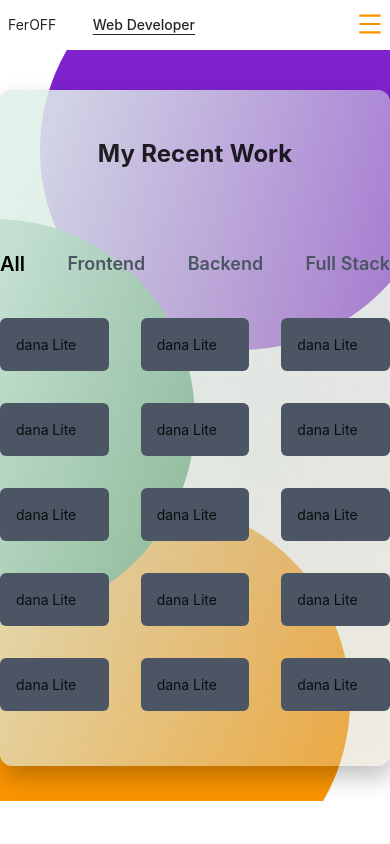
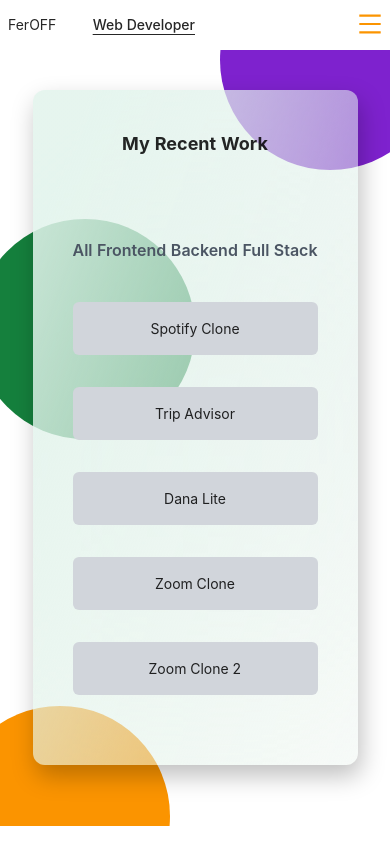
Before and after one commit to FeernandoOFF/Portfolio, a Next.js app: page /projects in a window 390 px wide. Built offline with nearby package versions, Linux system fonts and the light colour scheme.

Commit message:
projects page

```diff
--- a/components/indexPage/ItemRail.js
+++ b/components/indexPage/ItemRail.js
@@ -3,28 +3,13 @@ import { useState, useEffect, useRef } from 'react';
 import { ButtonComponent } from '../general/ButtonComponent';
 import { PortfolioItem } from './PortfolioItem';
 
-export function ItemRail() {
-  function handleScroll() {
-    console.log('Scroll');
-  }
-
+export function ItemRail({ projects }) {
   function nextPage(i) {
     console.log('nextPage', i);
     setVisible(projects.slice(i - 2, i + 2));
   }
 
   const reelRef = useRef(null);
-  let projects = [
-    'Dana Lite',
-    'Spotify Clone',
-    'Zoom Clone',
-    'Todo App +',
-    'Trip Advisor 1',
-    'Trip Advisor 2',
-    'Trip Advisor 3',
-    'Trip Advisor 4',
-    'Trip Advisor 5',
-  ];
   const [visible, setVisible] = useState(projects.slice(0, 5));
 
   // useEffect(() => {
@@ -40,12 +25,12 @@ export function ItemRail() {
         ref={reelRef}
         className="font-mono flex flex-row flex-nowrap items-center justify-between overflow-x-hidden mt-32 mb-28 py-2"
       >
-        {visible.map((project, index) => (
+        {projects.map((project, index) => (
           <PortfolioItem
-            key={project}
-            onClick={nextPage}
+            key={project.name}
+            // onClick={nextPage}
             index={index}
-            title={project}
+            project={project}
             active={index == 2}
           />
         ))}
--- a/components/indexPage/PortfolioItem.jsx
+++ b/components/indexPage/PortfolioItem.jsx
@@ -1,11 +1,10 @@
 import { motion } from 'framer-motion';
+import Link from 'next/link';
 
-export function PortfolioItem({ active = false, title, onClick, index }) {
+export function PortfolioItem({ active = false, project, onClick, index }) {
   return (
-    <div
-      className="item mx-6  text-center min-w-[300px] cursor-pointer"
-      onClick={() => onClick(index)}
-    >
+    <Link href={project.url || '/'}>
+      <div className="flex flex-col cursor-pointer">
         <motion.div
           initial={{
             scale: active ? 0 : 1,
@@ -33,12 +32,13 @@ export function PortfolioItem({ active = false, title, onClick, index }) {
               duration: 1,
             },
           }}
-        className={`text-base lg:text-3xl  mt-4  font-sans font-semibold ${
-          active ? 'text-gray-500' : 'text-black'
+          className={`text-sm lg:text-3xl  mt-4  font-sans font-semibold ${
+            active ? 'text-gray-500 text-base' : 'text-black'
           }`}
         >
-        {title}
+          {project.name}
         </motion.h4>
       </div>
+    </Link>
   );
 }
--- a/pages/index.jsx
+++ b/pages/index.jsx
@@ -17,12 +17,13 @@ import { ItemRail } from '@/components/indexPage/ItemRail';
 import { TimeLineItem } from '@/components/general/TimeLineItem';
 import Layout from '@/components/general/Layout';
 import Modal from 'antd/lib/modal/Modal';
+import { getProjects } from 'utils/getProjects';
 
-const Home = () => {
+const Home = ({ projects }) => {
   return (
     <>
       <MainView />
-      <Work />
+      <Work projects={projects} />
       <Skills />
       <Testimonials />
     </>
@@ -31,6 +32,15 @@ const Home = () => {
 
 Home.suppressFirstRenderFlicker = true;
 Home.getLayout = (page) => <Layout title="Home |  Feernandooff">{page}</Layout>;
+
+export async function getStaticProps() {
+  const projects = await getProjects();
+  return {
+    props: {
+      projects,
+    },
+  };
+}
 
 export default Home;
 
@@ -109,7 +119,7 @@ export const MainView = () => {
   );
 };
 
-export const Work = (props) => {
+export const Work = ({ projects }) => {
   return (
     <article className="min-h-[50vh] mt-[15vh] lg:mt-[5vh] w-full ">
       <div className="tech">
@@ -162,7 +172,7 @@ export const Work = (props) => {
           <h5 className="yellowTitle">PORTFOLIO</h5>
           <h5 className="subtitle ">My Recent Work</h5>
         </div>
-        <ItemRail />
+        <ItemRail projects={projects} />
       </div>
     </article>
   );
--- a/pages/projects.jsx
+++ b/pages/projects.jsx
@@ -1,11 +1,15 @@
 import { motion } from 'framer-motion';
+import React, { ReactElement, useState } from 'react';
+
 import Layout from '@/components/general/Layout';
 import WorkingOn from '@/components/general/WorkingOn';
-import React, { ReactElement } from 'react';
+import { getProjects } from 'utils/getProjects';
+import Link from 'next/link';
 
-export default function Projects({ posts }) {
+export default function Projects({ projects }) {
+  const [filter, setFilter] = useState('');
   return (
-    <div className="relative min-h-[89vh] pt-10 overflow-hidden">
+    <div className="relative min-h-[92vh] lg:min-h-[92vh]  pt-10 overflow-hidden">
       <motion.div
         style={{
           background:
@@ -13,28 +17,70 @@ export default function Projects({ posts }) {
           backdropFilter: 'blur(263px)',
           boxShadow: '3px 11px 24px rgba(0, 0, 0, 0.25)',
         }}
-        className="blurBackround bg-green-300 w-full lg:w-10/12 rounded-xl py-12 px-18 mx-auto min-h-[80vh] z-50"
+        className="blurBackround bg-green-300  w-10/12 rounded-xl p-10 lg:py-12 lg:px-18 mx-auto min-h-[80vh] z-50"
       >
-        <h2 className="text-center text-2xl font-bold">My Recent Work</h2>
-        <ul className="flex mt-20 text-lg font-semibold text-gray-600 justify-between mx-auto max-w-[500px] ">
-          <li className="text-black text-xl cursor-pointer">All</li>
-          <li className="cursor-pointer">Frontend</li>
-          <li className="cursor-pointer">Backend</li>
-          <li className="cursor-pointer">Full Stack</li>
-        </ul>
-        <div className="gallery grid grid-cols-3 gap-8 max-w-[1000px] mx-auto mt-10 overflow-y-scroll max-h-[400px]">
-          {posts.map((post, i) => (
-            <div className="bg-gray-600 p-4 rounded-md" key={i}>
-              <h3>dana Lite</h3>
-            </div>
-          ))}
+        <h2 className="text-center text-lg lg:text-2xl font-bold">
+          My Recent Work
+        </h2>
+        <Filters filter={filter} setFilter={setFilter} />
+        <div className="gallery grid grid-cols-1  lg:grid-cols-2 gap-8 max-w-[1000px] mx-auto mt-10 overflow-y-scroll max-h-[400px]">
+          {projects.map((project, i) => {
+            if (filter == '' || project.category == filter)
+              return (
+                <Link href={project.url} key={i}>
+                  <div className="bg-gray-300 text-center p-4 rounded-md cursor-pointer relative">
+                    <h3>{project.name} </h3>
+                    <div className="overlay bottom-0 left-0 bg-blue-400 p-4 hidden hover:block"></div>
+                  </div>
+                </Link>
+              );
+          })}
         </div>
       </motion.div>
-      <div className="circle -z-10 w-[400px] h-[400px] bg-cYellow rounded-full absolute left-[-50px] bottom-[-100px]"></div>
-      <div className="circle -z-10 w-[400px] h-[400px] bg-purple-700 rounded-full absolute right-[-50px] top-[-100px]"></div>
-      <div className="circle -z-10 w-[400px] h-[400px] bg-green-700 rounded-full absolute right-[50vw] top-[20vh]"></div>
+      <div className="circle -z-10 w-[220px] h-[220px] lg:w-[400px] lg:h-[400px] bg-cYellow rounded-full absolute left-[-50px] bottom-[-100px]"></div>
+      <div className="circle -z-10 w-[220px] h-[220px] lg:w-[400px] lg:h-[400px] bg-purple-700 rounded-full absolute right-[-50px] top-[-100px]"></div>
+      <div className="circle -z-10 w-[220px] h-[220px] lg:w-[400px] lg:h-[400px] bg-green-700 rounded-full absolute right-[50vw] top-[20vh]"></div>
     </div>
   );
+
+  function Filters(filter, setFilter) {
+    return (
+      <ul className="flex mt-20  text-base lg:text-lg font-semibold text-gray-600 justify-between mx-auto max-w-[500px] ">
+        <li
+          onClick={() => setFilter('')}
+          className={`cursor-pointer ${
+            filter == '' ? 'text-black text-xl' : ''
+          }`}
+        >
+          All
+        </li>
+        <li
+          onClick={() => setFilter('frontend')}
+          className={`cursor-pointer ${
+            filter == 'frontend' ? 'text-black text-xl' : ''
+          }`}
+        >
+          Frontend
+        </li>
+        <li
+          onClick={() => setFilter('backend')}
+          className={`cursor-pointer ${
+            filter == 'backend' ? 'text-black text-xl' : ''
+          }`}
+        >
+          Backend
+        </li>
+        <li
+          onClick={() => setFilter('fullstack')}
+          className={`cursor-pointer ${
+            filter == 'fullstack' ? 'text-black text-xl' : ''
+          }`}
+        >
+          Full Stack
+        </li>
+      </ul>
+    );
+  }
 }
 
 Projects.getLayout = (page) => (
@@ -42,10 +88,10 @@ Projects.getLayout = (page) => (
 );
 
 export const getStaticProps = async () => {
-  const posts = [1, 2, 3, 4, 5, 6, 7, 8, 1, 1, 1, 1, 1, 1, 1, 1, 1, 1, 1];
+  const projects = await getProjects();
   return {
     props: {
-      posts,
+      projects,
     },
   };
 };
--- /dev/null
+++ b/utils/getProjects.js
@@ -0,0 +1,25 @@
+export async function getProjects() {
+  let projects = [
+    {
+      category: 'frontend',
+      name: 'Spotify Clone',
+      url: 'google.com',
+      image: '',
+    },
+    {
+      category: 'frontend',
+      name: 'Trip Advisor',
+      url: 'https://travel.feernandooff.com',
+      image: '',
+    },
+    {
+      category: 'fullstack',
+      name: 'Dana Lite',
+      url: 'https://dana.accesa.me',
+      image: '',
+    },
+    { category: 'fullstack', name: 'Zoom Clone', url: '', image: '' },
+    { category: 'frontend', name: 'Zoom Clone 2', url: '', image: '' },
+  ];
+  return projects;
+}
```
Lines whose indentation alone changed are shown as unchanged.
